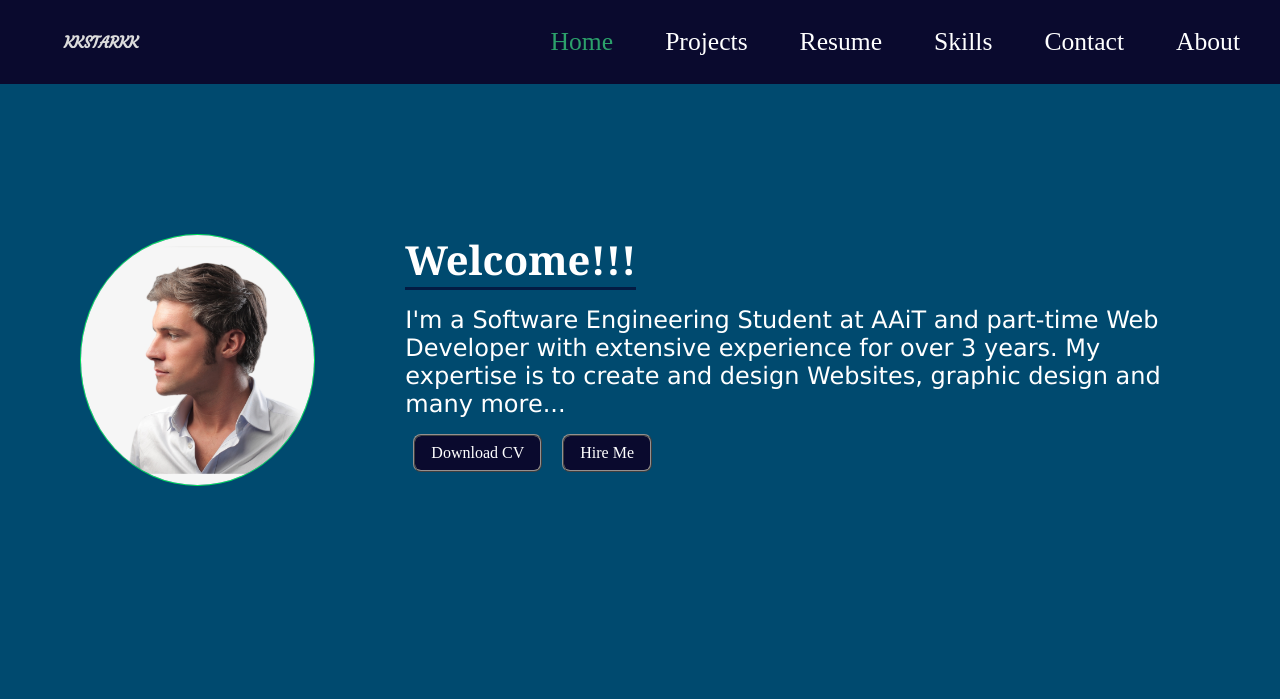
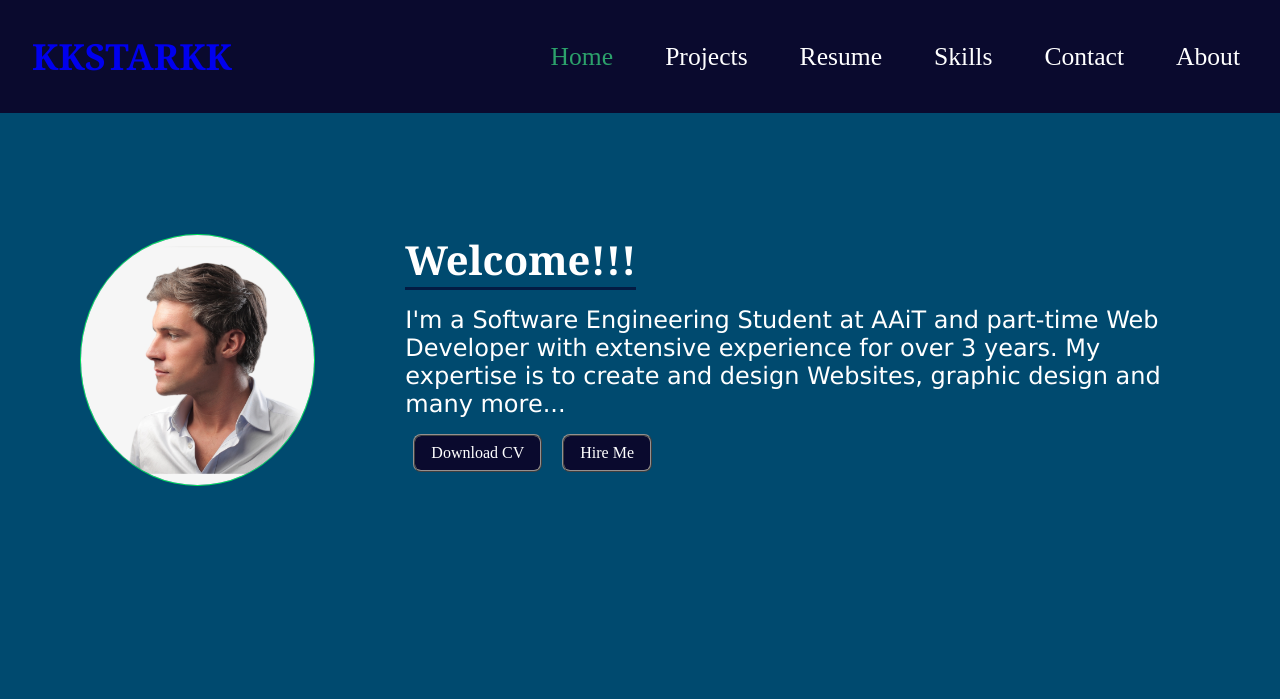
Before and after one commit to KaleabKindu/UGR-8121-12, a plain HTML site: page index.html in a window 1280 px wide. Shown: the top 699 px of the page. Drawn offline with Linux system fonts and the light colour scheme.

Commit message:
Update style.css

```diff
--- a/css/style.css
+++ b/css/style.css
@@ -58,7 +58,7 @@ img {
     margin-left: 2rem;
 }
 
-.navbar .logo a h1 {
+.navbar .logo {
     font-size: 1rem;
     font-family: Courgette;
     font-weight: bold;
```
